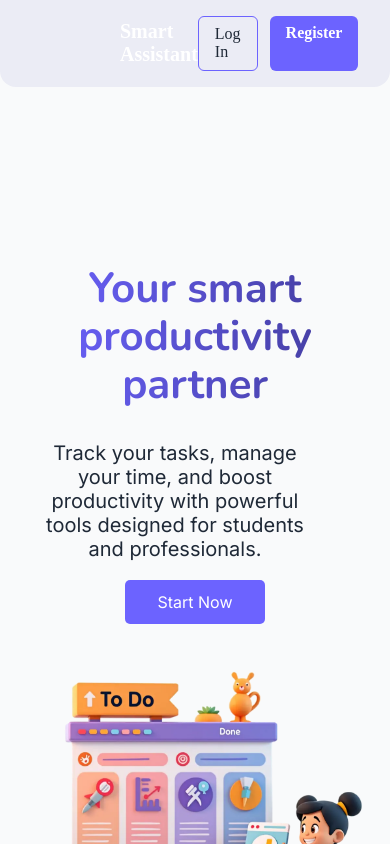
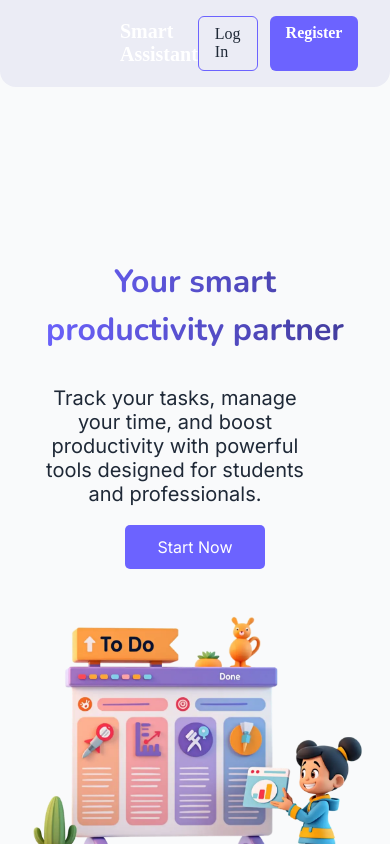
Before and after one commit to Ded-Goit/smart_assistant, a Next.js app: page / in a window 390 px wide. Shown: the top 844 px of the page. Built offline with nearby package versions, Linux system fonts and the light colour scheme.

Commit message:
addet some cod for global style

```diff
--- a/app/globals.css
+++ b/app/globals.css
@@ -132,7 +132,10 @@ body {
 .h1 {
   font-family: var(--ff-nunito);
   font-weight: 700;
-  font-size: 58px;
+  /* font-size: 58px; */
+  /* Формула расчета адаптивного шрифта */
+  /* (размер шрифта mob версии + (размер шрифта desktop версии  - размер шрифта mob версии) * (100% ширины окна просмотра в vw - мобильная ширина экрана px) / на разницу между шириной desktop и шириной mob экрана) */
+  font-size: calc(32px + 26 * (100vw - 390px) / 1050);
   line-height: 64px; /* з токена lineHeights.3 */
   letter-spacing: 0;
 }
--- a/components/Hero/hero.module.css
+++ b/components/Hero/hero.module.css
@@ -84,7 +84,7 @@
   }
 
   .hero__title {
-    font-size: 42px;
+    /* font-size: 42px; */
     line-height: 48px;
   }
 
```
